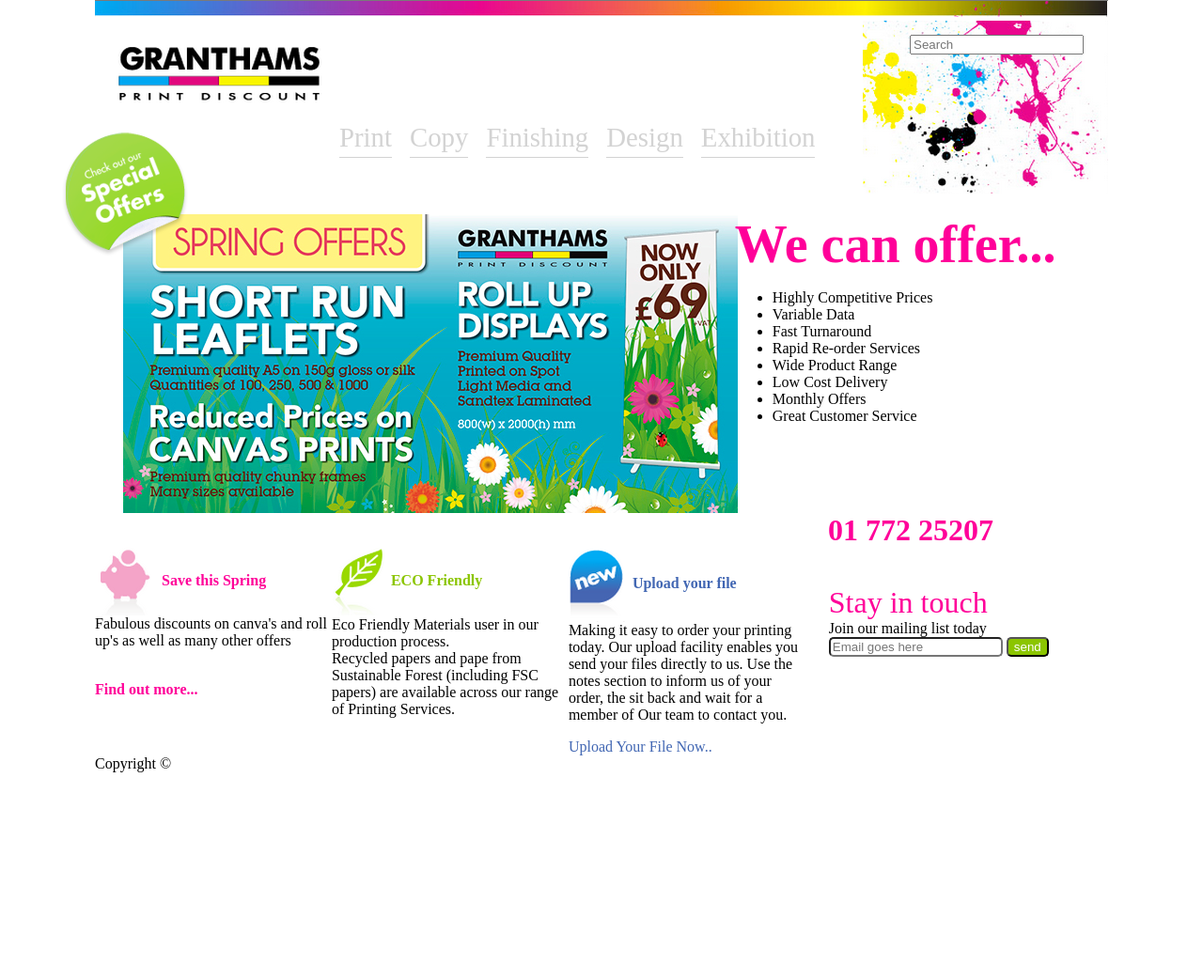
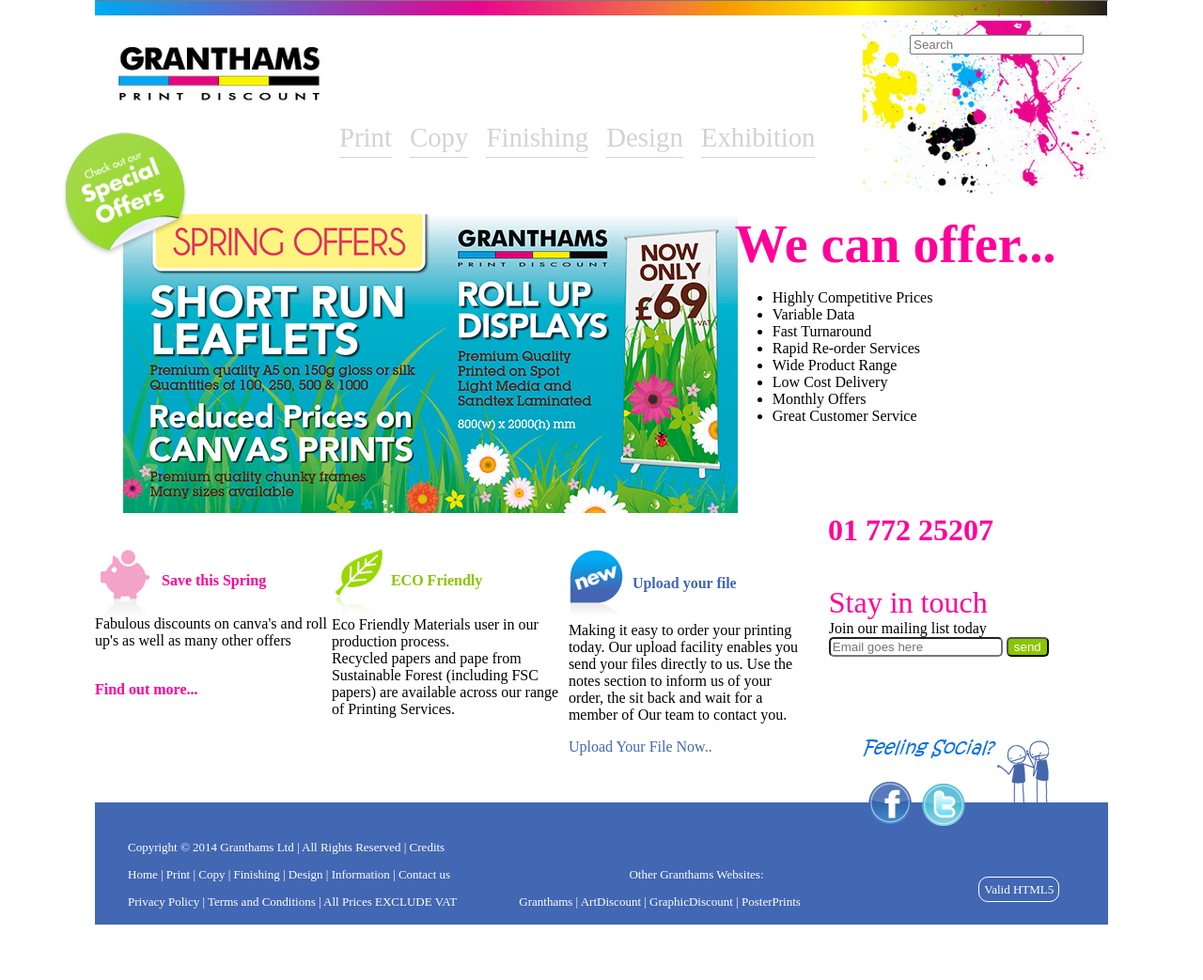
Before and after one commit to YamilethMC/pw10112233, a plain HTML site: page practica02_css/index.html in a window 1280 px wide. Shown: the whole page at 94% size. Before the commit the page ends 822 px from the top, so only its background shows below. Drawn offline with Linux system fonts and the light colour scheme.

Commit message:
Practica02 - Estilos CSS (parece terminado)

```diff
--- a/practica02_css/css/Estilos.css
+++ b/practica02_css/css/Estilos.css
@@ -3,6 +3,9 @@
     margin: 0px auto;
     max-width: 1078px; /*Cliente*/
     min-width: 1078px;
+}
+footer{
+    background-color: #4267b3;
 }
 header nav{
     margin-left: 220px;
@@ -27,6 +30,55 @@
     left: -35px;
     top: -410px;
 }
+
+
+
+#facebook{
+    position: relative;
+    right: 10px;
+    top: -83px;
+}
+#twitter{
+    position: relative;
+    right: -880px;
+    top: -160px;
+}
+#monitos{
+    position: relative;
+    right: -910px;
+    top: -180px;
+}
+footer{
+    height: 130px;
+    margin-top: 50px;
+}
+footer article{
+    display: inline-block;
+    font-size: small;
+    margin-top: 40px;
+    padding-left: 35px;
+    vertical-align: sub;
+    width: 35%;
+}
+#fart03{
+    width: 10%;
+    float: right;
+    margin-top: 85px;
+    margin-right: 30px;
+}
+.textoConBordes{
+    border: 1px solid white;
+    border-radius: 10px;
+    padding: 5px;
+}
+.centrado{
+    text-align: center;
+    display: block;
+    margin: 0px auto;
+}
+
+
+
 #granthams{
     margin-left: 25px;
     margin-top: 25px;
@@ -54,6 +106,11 @@
     padding-left: 25px;
     padding-top: 40px;
 }
+#secc03art04 img{
+    position: relative;
+    right: -30px;
+    top: 80px;
+}
 #segundaSeccion article{
     padding-right: 122px;
     text-align: right;
@@ -76,6 +133,9 @@
 .colorazul{
     color: #4267b3;
 }
+.colorblanco{
+    color: #FFFFFF;
+}
 .colorrosa{
     color: #FF0099;
 }
--- a/practica02_css/index.html
+++ b/practica02_css/index.html
@@ -97,10 +97,42 @@
             Join our mailing list today <br>
             <input type="email" placeholder="Email goes here">
             <input type="button" value="send">
+            <img src="./img/pregunta.png" alt="">
         </article>
     </section>
     <footer>
-        Copyright &copy;
+        <section>
+            <article>
+                <span class="colorblanco">
+                    Copyright &copy; 2014 Granthams Ltd | All Rights Reserved | Credits
+                </span>
+                <p></p>
+                <span class="colorblanco">
+                    Home | Print | Copy | Finishing | Design | Information | Contact us
+                </span>
+                <p></p>
+                <span class="colorblanco">
+                    Privacy Policy | Terms and Conditions | All Prices EXCLUDE VAT
+                </span>
+            </article>
+            <article>
+                <span class="colorblanco centrado">
+                    Other Granthams Websites:
+                </span>
+                <p></p>
+                <span class="colorblanco">
+                    Granthams | ArtDiscount | GraphicDiscount | PosterPrints
+                </span>
+            </article>
+            <article id="fart03">
+                <span class="colorblanco textoConBordes">
+                    Valid HTML5
+                </span>
+            </article>
+            <img src="./img/icon_facebook.png" alt="" id="facebook">
+            <img src="./img/icon_twitter.png" alt="" id="twitter">
+            <img src="./img/image-right.png" alt="" id="monitos">
+        </section>
     </footer>
 </body>
 </html>
```
Also changed, not shown: practica02_css/img/pregunta.png (added).
